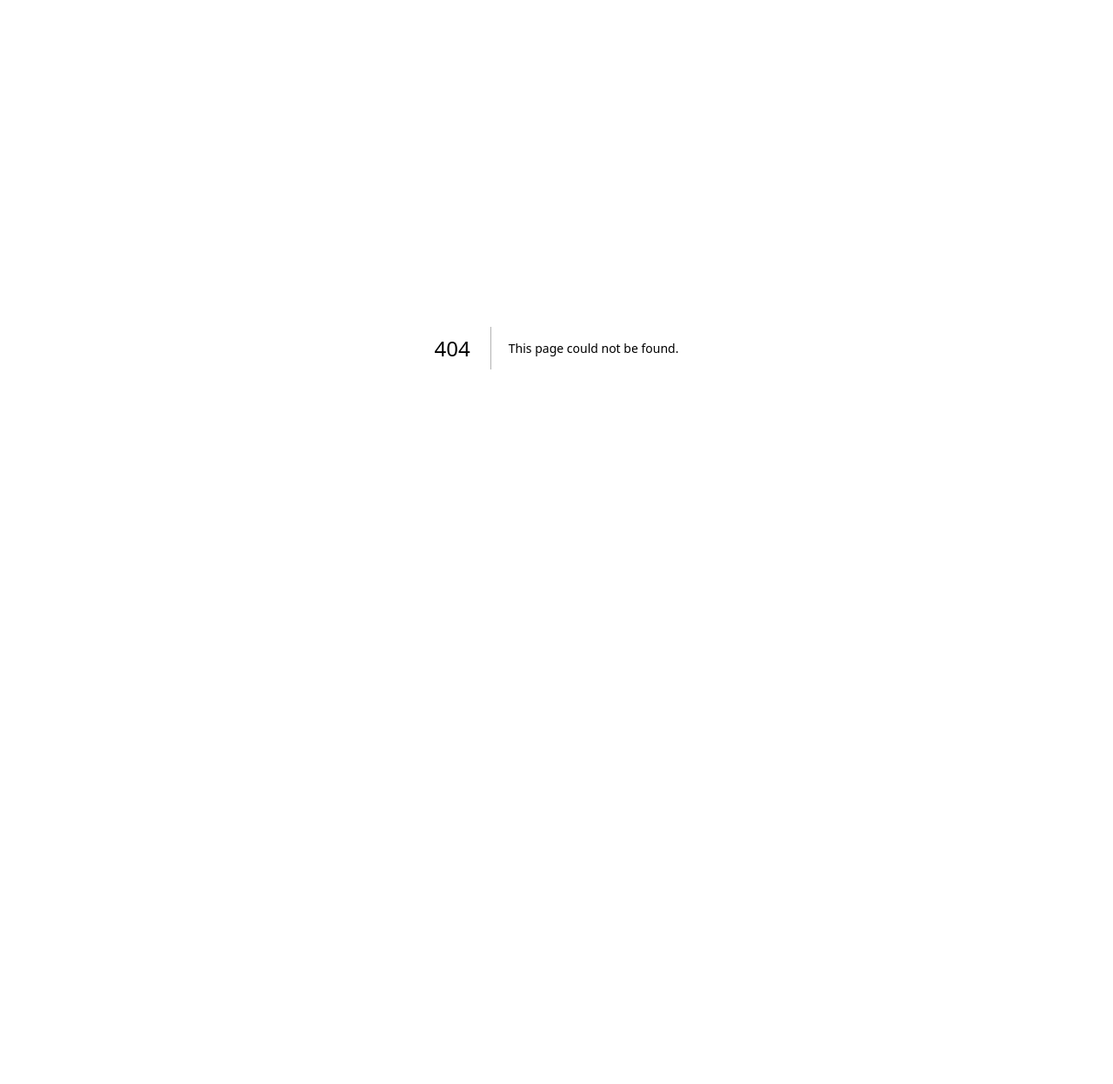
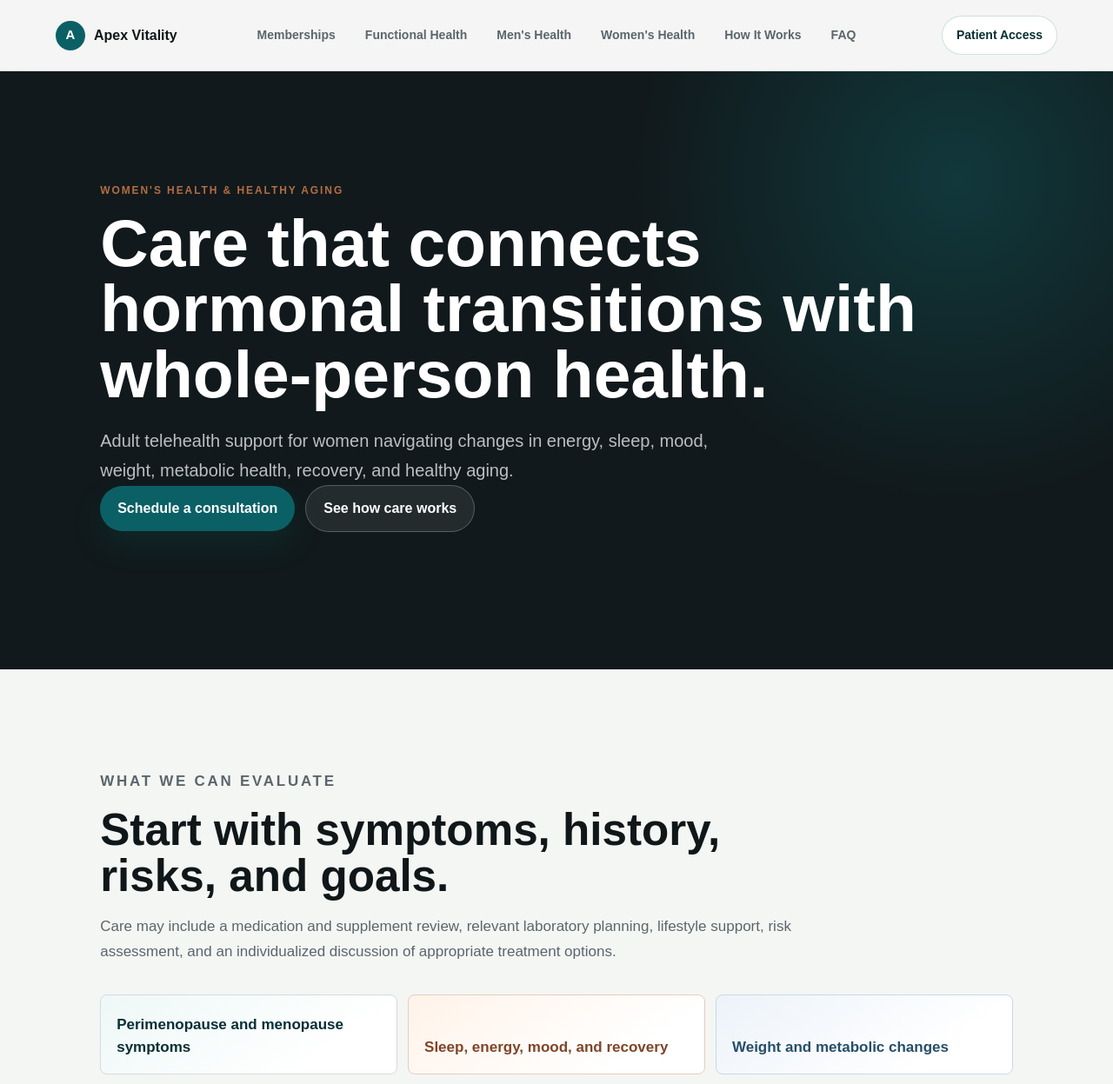
Before and after one commit to Nurseguy1/Apex-Vitality, a Next.js app: page /womens-health in a window 1280 px wide. Before the commit this address had no page. Shown: the top 1247 px of the page at 87% size. Before the commit the page ends 800 px from the top, so only its background shows below. Built offline with nearby package versions, Linux system fonts and the light colour scheme; no server answers.

Commit message:
Add functional health and womens health pathways

```diff
--- a/app/components.tsx
+++ b/app/components.tsx
@@ -10,9 +10,9 @@
       </Link>
       <nav className="nav-links" aria-label="Main navigation">
         <Link href="/memberships">Memberships</Link>
-        <Link href="/weight-loss">Weight Management</Link>
+        <Link href="/functional-health">Functional Health</Link>
         <Link href="/mens-health">Men&apos;s Health</Link>
-        <Link href="/longevity">Longevity</Link>
+        <Link href="/womens-health">Women&apos;s Health</Link>
         <Link href="/how-it-works">How It Works</Link>
         <Link href="/faq">FAQ</Link>
       </nav>
@@ -31,7 +31,9 @@
       <nav aria-label="Footer navigation">
         <Link href="/gut-health">Gut Health</Link>
         <Link href="/weight-loss">Metabolic Health</Link>
+        <Link href="/functional-health">Functional Health &amp; Longevity</Link>
         <Link href="/mens-health">Men&apos;s Health</Link>
+        <Link href="/womens-health">Women&apos;s Health</Link>
         <Link href="/longevity">Longevity</Link>
         <Link href="/how-it-works">How It Works</Link>
         <Link href="/memberships">Memberships &amp; Pricing</Link>
--- /dev/null
+++ b/app/functional-health/page.tsx
@@ -0,0 +1,66 @@
+import type { Metadata } from "next";
+import Link from "next/link";
+import { CareNotice, PageIntro, SiteFooter, SiteHeader } from "../components";
+
+export const metadata: Metadata = {
+  title: "Functional Health & Longevity | Apex Vitality",
+  description: "Clinician-led functional health and longevity care connecting symptoms, nutrition, metabolic health, recovery, and focused testing.",
+};
+
+const focusAreas = [
+  "Metabolic and cardiometabolic health",
+  "Digestive and gut health",
+  "Fatigue, sleep, stress, and recovery",
+  "Nutrition and micronutrient concerns",
+  "Men's and women's healthy aging",
+  "Evidence-informed supplement planning",
+];
+
+export default function FunctionalHealthPage() {
+  return (
+    <main>
+      <SiteHeader />
+      <PageIntro
+        eyebrow="Functional health & longevity"
+        title="Look beyond isolated symptoms—without losing clinical discipline."
+        description="A whole-person telehealth pathway for adults who want their symptoms, daily habits, metabolic health, recovery, and long-term goals considered together."
+      />
+      <section className="content-section">
+        <div className="section-heading">
+          <p className="eyebrow">A focused, stepwise approach</p>
+          <h2>Begin with the questions most likely to change care.</h2>
+          <p>Functional care should not mean ordering every available test. Apex Vitality starts with history, symptoms, medications, nutrition, sleep, movement, and conventional clinical data, then considers additional testing only when the result may affect the plan.</p>
+        </div>
+        <div className="marker-grid wide-markers">
+          {focusAreas.map((item) => <span key={item}>{item}</span>)}
+        </div>
+      </section>
+      <section className="content-split">
+        <div>
+          <p className="eyebrow">Optional tools, not automatic packages</p>
+          <h2>Use supplements and specialty testing purposefully.</h2>
+          <p>When appropriate, Fullscript may support supplement fulfillment and selected functional or longevity testing. Products and specialty panels are separate from professional fees and are never required simply to participate in care.</p>
+        </div>
+        <ul className="check-list">
+          <li>Focused testing based on symptoms and clinical goals</li>
+          <li>Transparent discussion of cost and evidence limitations</li>
+          <li>No guaranteed cure, performance, or anti-aging outcome</li>
+          <li>Referral when in-person examination or specialty care is needed</li>
+        </ul>
+      </section>
+      <section className="content-section">
+        <div className="section-heading">
+          <p className="eyebrow">Choose a related pathway</p>
+          <h2>Functional care for different stages and priorities.</h2>
+        </div>
+        <div className="service-grid">
+          <article className="service-card"><h3>Women&apos;s health</h3><p>Perimenopause, menopause, metabolic health, thyroid concerns, sleep, energy, and healthy aging.</p><Link className="text-link" href="/womens-health">Explore women&apos;s health →</Link></article>
+          <article className="service-card"><h3>Men&apos;s health</h3><p>Energy, sexual health, strength, recovery, body composition, and individualized hormonal evaluation.</p><Link className="text-link" href="/mens-health">Explore men&apos;s health →</Link></article>
+          <article className="service-card"><h3>Gut health</h3><p>Structured evaluation of digestive symptoms, nutrition, medications, and testing when clinically useful.</p><Link className="text-link" href="/gut-health">Explore gut health →</Link></article>
+        </div>
+      </section>
+      <CareNotice />
+      <SiteFooter />
+    </main>
+  );
+}
--- a/app/page.tsx
+++ b/app/page.tsx
@@ -3,6 +3,11 @@
 import { SiteFooter, SiteHeader } from "./components";
 
 const services = [
+  {
+    title: "Functional health & longevity",
+    copy: "A whole-person pathway connecting symptoms, nutrition, metabolic health, recovery, biomarkers, and evidence-informed wellness options.",
+    href: "/functional-health",
+  },
   {
     title: "Gut health & digestive wellness",
     copy: "A structured evaluation of symptoms, nutrition, lifestyle, medications, and selected laboratory findings when clinically appropriate.",
@@ -19,9 +24,9 @@
     href: "/mens-health",
   },
   {
-    title: "Longevity & cellular wellness",
-    copy: "A goal-based program focused on biomarkers, metabolic resilience, recovery, healthy aging, and evidence-informed care options.",
-    href: "/longevity",
+    title: "Women's health & healthy aging",
+    copy: "Adult telehealth support for perimenopause, menopause, metabolic health, thyroid concerns, sleep, energy, and long-term wellness.",
+    href: "/womens-health",
   },
 ];
 
@@ -49,9 +54,9 @@
   },
   {
     label: "Program 03",
-    title: "Apex Longevity & Preventive Wellness Track",
-    copy: "A comprehensive pathway connecting metabolic health, recovery, healthy aging, and advanced care conversations.",
-    includes: ["Expanded biomarker review", "Gut, metabolic, and vitality coordination", "Priority care planning", "Advanced options only when lawful and appropriate"],
+    title: "Functional Health & Longevity Track",
+    copy: "A comprehensive pathway connecting metabolic health, digestive wellness, recovery, healthy aging, and women's or men's health goals.",
+    includes: ["Goal-directed biomarker review", "Nutrition and supplement review when appropriate", "Men's or women's healthy-aging support", "Specialty testing only when it may change care"],
   },
 ];
 
@@ -124,7 +129,7 @@
       </section>
 
       <section className="service-band" id="programs">
-        <div className="section-heading"><p className="eyebrow">Four connected care paths</p><h2>Start with your goals. Build from your data.</h2><p>Programs can stand alone or work together when multiple areas of health overlap.</p></div>
+        <div className="section-heading"><p className="eyebrow">Connected care paths</p><h2>Start with your goals. Build from your data.</h2><p>Programs can stand alone or work together when multiple areas of health overlap.</p></div>
         <div className="service-grid">
           {services.map((service) => <article className="service-card" key={service.title}><h3>{service.title}</h3><p>{service.copy}</p><Link className="text-link" href={service.href}>Explore this care path →</Link></article>)}
         </div>
--- /dev/null
+++ b/app/womens-health/page.tsx
@@ -0,0 +1,54 @@
+import type { Metadata } from "next";
+import { CareNotice, PageIntro, SiteFooter, SiteHeader } from "../components";
+
+export const metadata: Metadata = {
+  title: "Women's Health & Healthy Aging | Apex Vitality",
+  description: "Adult telehealth care for perimenopause, menopause, metabolic health, thyroid concerns, sleep, energy, and healthy aging.",
+};
+
+const concerns = [
+  "Perimenopause and menopause symptoms",
+  "Sleep, energy, mood, and recovery",
+  "Weight and metabolic changes",
+  "Thyroid and nutrient concerns",
+  "Bone and cardiometabolic risk factors",
+  "Healthy-aging and longevity planning",
+];
+
+export default function WomensHealthPage() {
+  return (
+    <main>
+      <SiteHeader />
+      <PageIntro
+        eyebrow="Women's health & healthy aging"
+        title="Care that connects hormonal transitions with whole-person health."
+        description="Adult telehealth support for women navigating changes in energy, sleep, mood, weight, metabolic health, recovery, and healthy aging."
+      />
+      <section className="content-section">
+        <div className="section-heading">
+          <p className="eyebrow">What we can evaluate</p>
+          <h2>Start with symptoms, history, risks, and goals.</h2>
+          <p>Care may include a medication and supplement review, relevant laboratory planning, lifestyle support, risk assessment, and an individualized discussion of appropriate treatment options.</p>
+        </div>
+        <div className="marker-grid wide-markers">
+          {concerns.map((item) => <span key={item}>{item}</span>)}
+        </div>
+      </section>
+      <section className="content-split">
+        <div>
+          <p className="eyebrow">Telehealth with clear boundaries</p>
+          <h2>Some concerns require in-person or specialty care.</h2>
+          <p>Apex Vitality does not replace routine gynecologic care, cervical or breast screening, pelvic examination, imaging, pregnancy care, or urgent evaluation. When those services are needed, we will recommend appropriate in-person or specialist follow-up.</p>
+        </div>
+        <ul className="check-list">
+          <li>No treatment based solely on a questionnaire</li>
+          <li>No automatic hormone or supplement protocol</li>
+          <li>Testing selected according to individual clinical need</li>
+          <li>Referral for abnormal bleeding, breast concerns, pelvic symptoms, pregnancy, or urgent conditions</li>
+        </ul>
+      </section>
+      <CareNotice />
+      <SiteFooter />
+    </main>
+  );
+}
```
